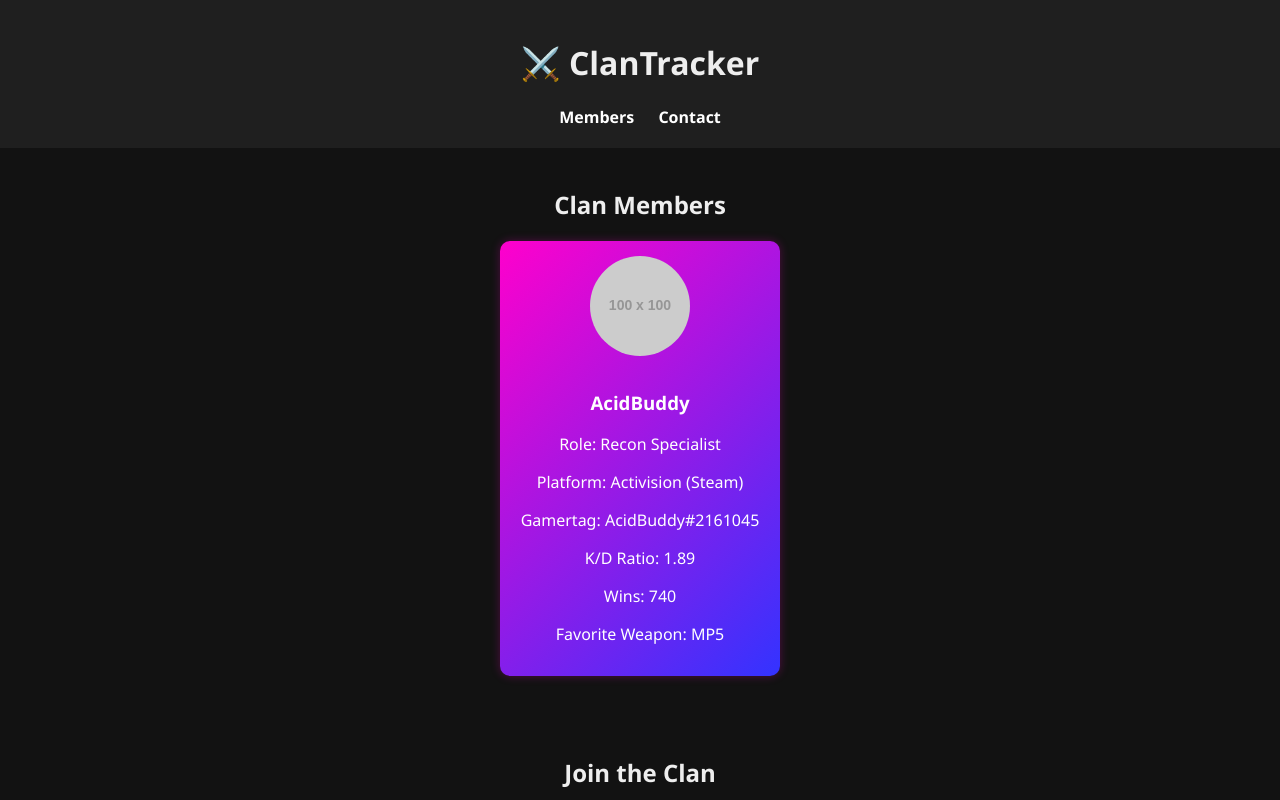
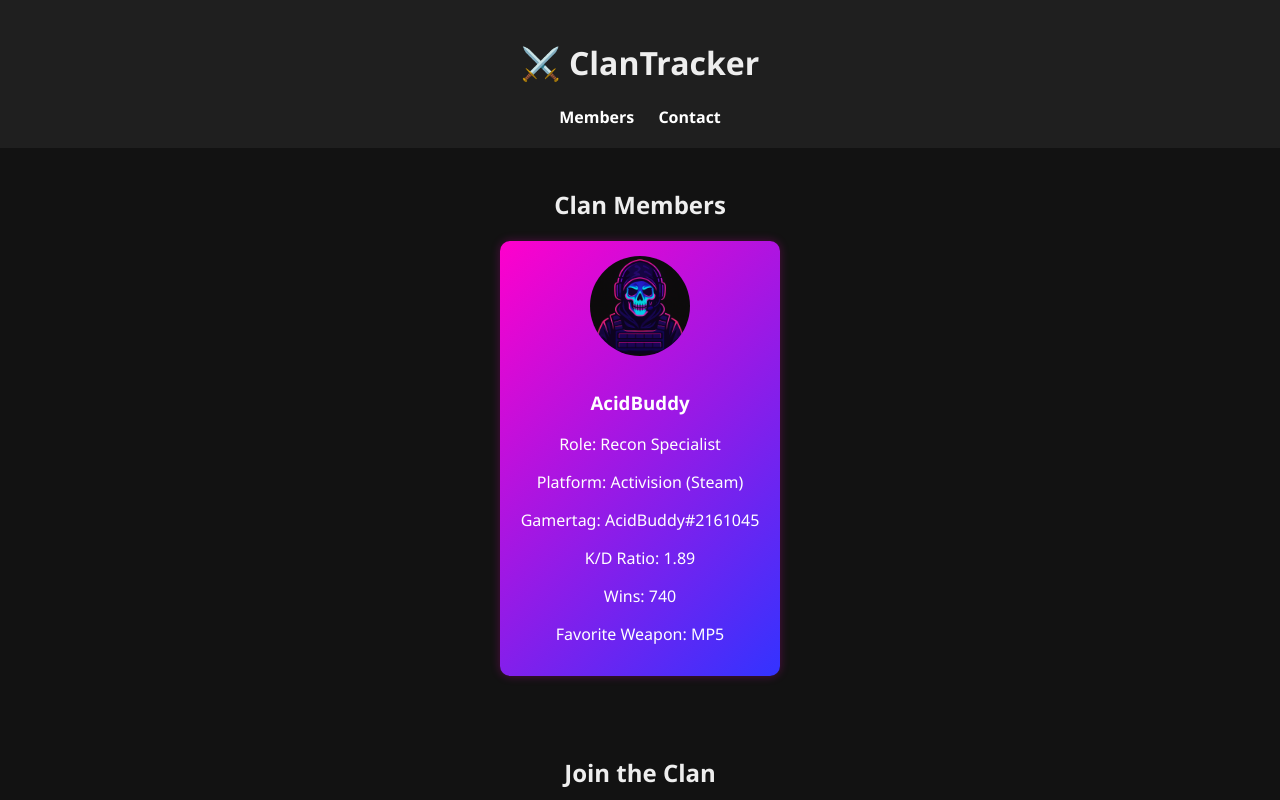
Before and after one commit to AcidBuddy/RSV, a plain HTML site: page index.html in a window 1280 px wide. Shown: the top 800 px of the page. Drawn offline with Linux system fonts and the light colour scheme; placeholder pictures from the web are drawn by us.

Commit message:
Update index.html

```diff
--- a/index.html
+++ b/index.html
@@ -18,7 +18,7 @@
   <section id="members">
     <h2>Clan Members</h2>
     <div class="member-card">
-      <img src="https://via.placeholder.com/100x100.png?text=💀" alt="AcidBuddy Avatar" />
+      <img src="https://github.com/AcidBuddy/RSV/blob/main/assets/acidbuddy.png" alt="AcidBuddy Avatar" />
       <h3>AcidBuddy</h3>
       <p>Role: Recon Specialist</p>
       <p>Platform: Activision (Steam)</p>
```
